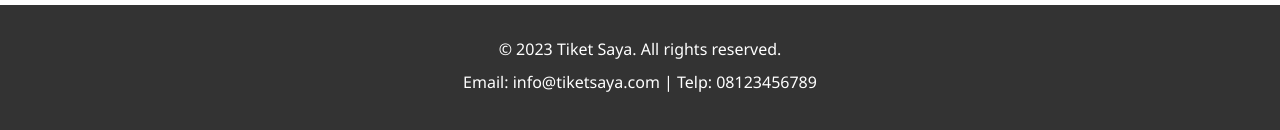
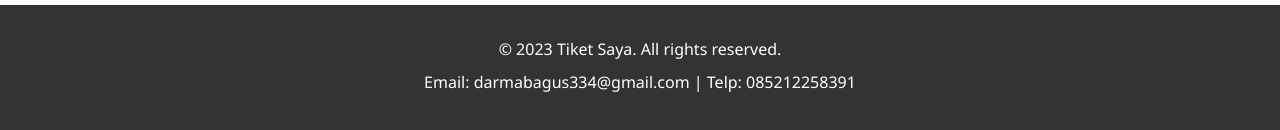
Before and after one commit to darmabagus334/tiket-saya-website, a plain HTML site: page index.html in a window 1280 px wide. Shown: the part 1371-1501 px from the top of the page. Drawn offline with Linux system fonts and the light colour scheme.

Commit message:
Initial commit

```diff
--- a/index.html
+++ b/index.html
@@ -44,7 +44,7 @@
 
     <footer id="kontak">
         <p>© 2023 Tiket Saya. All rights reserved.</p>
-        <p>Email: info@tiketsaya.com | Telp: 08123456789</p>
+        <p>Email: darmabagus334@gmail.com | Telp: 085212258391</p>
     </footer>
 
     <script src="script.js"></script>
```
